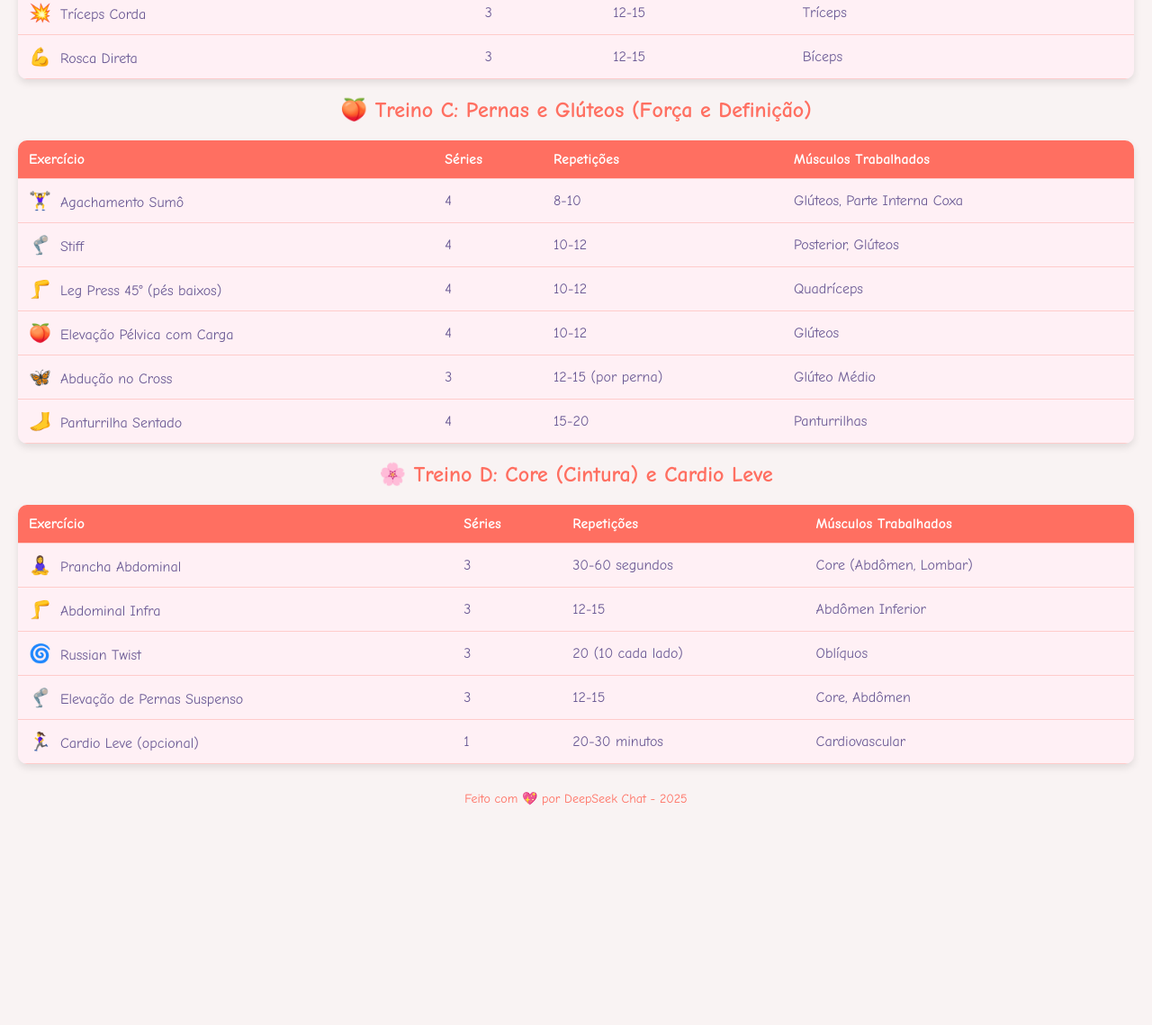
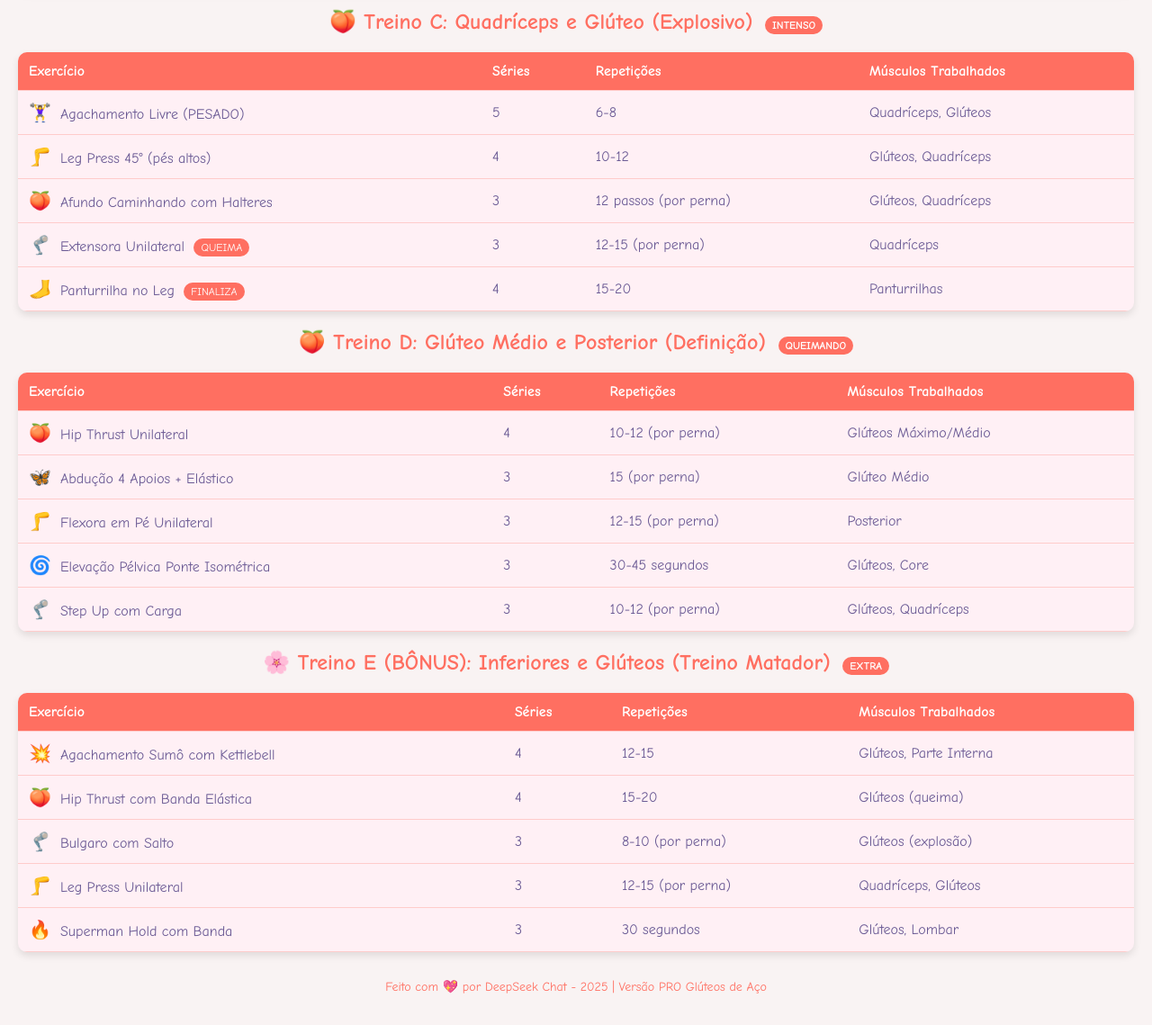
Before and after one commit to FelipeHerc/Treino-Miwa-, a plain HTML site: page index.html in a window 1280 px wide. Shown: the part 842-1981 px from the top of the page at 90% size. Before the commit the page ends 1772 px from the top, so only its background shows below. Drawn offline with Linux system fonts and the light colour scheme.

Commit message:
atualiza treino

```diff
--- a/index.html
+++ b/index.html
@@ -3,7 +3,7 @@
 <head>
     <meta charset="UTF-8">
     <meta name="viewport" content="width=device-width, initial-scale=1.0">
-    <title>Treino Kawaii - Shape Mewtwo</title>
+    <title>Treino Kawaii - Shape Mewtwo PRO</title>
     <style>
         body {
             font-family: 'Comic Sans MS', cursive, sans-serif;
@@ -47,14 +47,22 @@
             font-size: 14px;
             color: #ff6f61;
         }
+        .pro-tag {
+            background-color: #ff6f61;
+            color: white;
+            padding: 3px 8px;
+            border-radius: 12px;
+            font-size: 12px;
+            margin-left: 5px;
+        }
     </style>
 </head>
 <body>
 
-    <h1>🌸 Treino Kawaii - Shape Mewtwo 🌸</h1>
-    <p>Treino fofinho para pernas, glúteos e cintura fina! 💖</p>
+    <h1>🌸 Treino Kawaii PRO - Shape Mewtwo 🌸</h1>
+    <p>Treino fofinho mas PESADO para pernas e glúteos de deusa! 💖</p>
 
-    <h2>🍑 Treino A: Pernas e Glúteos (Volume)</h2>
+    <h2>🍑 Treino A: Glúteos e Posterior (Foco em Carga)</h2>
     <table>
         <thead>
             <tr>
@@ -66,40 +74,34 @@
         </thead>
         <tbody>
             <tr>
-                <td><span class="icon">🏋️‍♀️</span>Agachamento Livre</td>
+                <td><span class="icon">🏋️‍♀️</span>Hip Thrust com Barra <span class="pro-tag">PESADO</span></td>
+                <td>5</td>
+                <td>8-10</td>
+                <td>Glúteos Máximo</td>
+            </tr>
+            <tr>
+                <td><span class="icon">🦿</span>Stiff com Halteres <span class="pro-tag">CONTRÔLE</span></td>
                 <td>4</td>
                 <td>10-12</td>
-                <td>Quadríceps, Glúteos, Posterior</td>
+                <td>Posterior, Glúteos</td>
             </tr>
             <tr>
-                <td><span class="icon">🦵</span>Leg Press 45°</td>
-                <td>4</td>
-                <td>12-15</td>
-                <td>Quadríceps, Glúteos</td>
-            </tr>
-            <tr>
-                <td><span class="icon">🍑</span>Hip Thrust</td>
-                <td>4</td>
-                <td>12-15</td>
-                <td>Glúteos, Posterior</td>
-            </tr>
-            <tr>
-                <td><span class="icon">🦋</span>Cadeira Abdutora</td>
-                <td>3</td>
-                <td>15-20</td>
-                <td>Glúteo Médio</td>
-            </tr>
-            <tr>
-                <td><span class="icon">🦿</span>Búlgaro (Afundo)</td>
+                <td><span class="icon">🍑</span>Bulgaro com Step <span class="pro-tag">UNILATERAL</span></td>
                 <td>3</td>
                 <td>10-12 (por perna)</td>
                 <td>Glúteos, Quadríceps</td>
             </tr>
             <tr>
-                <td><span class="icon">🦵</span>Cadeira Flexora</td>
-                <td>3</td>
+                <td><span class="icon">🦵</span>Cadeira Flexora <span class="pro-tag">QUEIMA</span></td>
+                <td>4</td>
                 <td>12-15</td>
                 <td>Posterior de Coxa</td>
+            </tr>
+            <tr>
+                <td><span class="icon">🦶</span>Panturrilha em Pé <span class="pro-tag">FINALIZA</span></td>
+                <td>4</td>
+                <td>15-20</td>
+                <td>Panturrilhas</td>
             </tr>
         </tbody>
     </table>
@@ -145,16 +147,10 @@
                 <td>12-15</td>
                 <td>Tríceps</td>
             </tr>
-            <tr>
-                <td><span class="icon">💪</span>Rosca Direta</td>
-                <td>3</td>
-                <td>12-15</td>
-                <td>Bíceps</td>
-            </tr>
         </tbody>
     </table>
 
-    <h2>🍑 Treino C: Pernas e Glúteos (Força e Definição)</h2>
+    <h2>🍑 Treino C: Quadríceps e Glúteo (Explosivo) <span class="pro-tag">INTENSO</span></h2>
     <table>
         <thead>
             <tr>
@@ -166,37 +162,31 @@
         </thead>
         <tbody>
             <tr>
-                <td><span class="icon">🏋️‍♀️</span>Agachamento Sumô</td>
-                <td>4</td>
-                <td>8-10</td>
-                <td>Glúteos, Parte Interna Coxa</td>
+                <td><span class="icon">🏋️‍♀️</span>Agachamento Livre (PESADO)</td>
+                <td>5</td>
+                <td>6-8</td>
+                <td>Quadríceps, Glúteos</td>
             </tr>
             <tr>
-                <td><span class="icon">🦿</span>Stiff</td>
+                <td><span class="icon">🦵</span>Leg Press 45° (pés altos)</td>
                 <td>4</td>
                 <td>10-12</td>
-                <td>Posterior, Glúteos</td>
+                <td>Glúteos, Quadríceps</td>
             </tr>
             <tr>
-                <td><span class="icon">🦵</span>Leg Press 45° (pés baixos)</td>
-                <td>4</td>
-                <td>10-12</td>
+                <td><span class="icon">🍑</span>Afundo Caminhando com Halteres</td>
+                <td>3</td>
+                <td>12 passos (por perna)</td>
+                <td>Glúteos, Quadríceps</td>
+            </tr>
+            <tr>
+                <td><span class="icon">🦿</span>Extensora Unilateral <span class="pro-tag">QUEIMA</span></td>
+                <td>3</td>
+                <td>12-15 (por perna)</td>
                 <td>Quadríceps</td>
             </tr>
             <tr>
-                <td><span class="icon">🍑</span>Elevação Pélvica com Carga</td>
-                <td>4</td>
-                <td>10-12</td>
-                <td>Glúteos</td>
-            </tr>
-            <tr>
-                <td><span class="icon">🦋</span>Abdução no Cross</td>
-                <td>3</td>
-                <td>12-15 (por perna)</td>
-                <td>Glúteo Médio</td>
-            </tr>
-            <tr>
-                <td><span class="icon">🦶</span>Panturrilha Sentado</td>
+                <td><span class="icon">🦶</span>Panturrilha no Leg <span class="pro-tag">FINALIZA</span></td>
                 <td>4</td>
                 <td>15-20</td>
                 <td>Panturrilhas</td>
@@ -204,7 +194,7 @@
         </tbody>
     </table>
 
-    <h2>🌸 Treino D: Core (Cintura) e Cardio Leve</h2>
+    <h2>🍑 Treino D: Glúteo Médio e Posterior (Definição) <span class="pro-tag">QUEIMANDO</span></h2>
     <table>
         <thead>
             <tr>
@@ -216,40 +206,84 @@
         </thead>
         <tbody>
             <tr>
-                <td><span class="icon">🧘‍♀️</span>Prancha Abdominal</td>
-                <td>3</td>
-                <td>30-60 segundos</td>
-                <td>Core (Abdômen, Lombar)</td>
+                <td><span class="icon">🍑</span>Hip Thrust Unilateral</td>
+                <td>4</td>
+                <td>10-12 (por perna)</td>
+                <td>Glúteos Máximo/Médio</td>
             </tr>
             <tr>
-                <td><span class="icon">🦵</span>Abdominal Infra</td>
+                <td><span class="icon">🦋</span>Abdução 4 Apoios + Elástico</td>
                 <td>3</td>
-                <td>12-15</td>
-                <td>Abdômen Inferior</td>
+                <td>15 (por perna)</td>
+                <td>Glúteo Médio</td>
             </tr>
             <tr>
-                <td><span class="icon">🌀</span>Russian Twist</td>
+                <td><span class="icon">🦵</span>Flexora em Pé Unilateral</td>
                 <td>3</td>
-                <td>20 (10 cada lado)</td>
-                <td>Oblíquos</td>
+                <td>12-15 (por perna)</td>
+                <td>Posterior</td>
             </tr>
             <tr>
-                <td><span class="icon">🦿</span>Elevação de Pernas Suspenso</td>
+                <td><span class="icon">🌀</span>Elevação Pélvica Ponte Isométrica</td>
                 <td>3</td>
-                <td>12-15</td>
-                <td>Core, Abdômen</td>
+                <td>30-45 segundos</td>
+                <td>Glúteos, Core</td>
             </tr>
             <tr>
-                <td><span class="icon">🏃‍♀️</span>Cardio Leve (opcional)</td>
-                <td>1</td>
-                <td>20-30 minutos</td>
-                <td>Cardiovascular</td>
+                <td><span class="icon">🦿</span>Step Up com Carga</td>
+                <td>3</td>
+                <td>10-12 (por perna)</td>
+                <td>Glúteos, Quadríceps</td>
+            </tr>
+        </tbody>
+    </table>
+
+    <h2>🌸 Treino E (BÔNUS): Inferiores e Glúteos (Treino Matador) <span class="pro-tag">EXTRA</span></h2>
+    <table>
+        <thead>
+            <tr>
+                <th>Exercício</th>
+                <th>Séries</th>
+                <th>Repetições</th>
+                <th>Músculos Trabalhados</th>
+            </tr>
+        </thead>
+        <tbody>
+            <tr>
+                <td><span class="icon">💥</span>Agachamento Sumô com Kettlebell</td>
+                <td>4</td>
+                <td>12-15</td>
+                <td>Glúteos, Parte Interna</td>
+            </tr>
+            <tr>
+                <td><span class="icon">🍑</span>Hip Thrust com Banda Elástica</td>
+                <td>4</td>
+                <td>15-20</td>
+                <td>Glúteos (queima)</td>
+            </tr>
+            <tr>
+                <td><span class="icon">🦿</span>Bulgaro com Salto</td>
+                <td>3</td>
+                <td>8-10 (por perna)</td>
+                <td>Glúteos (explosão)</td>
+            </tr>
+            <tr>
+                <td><span class="icon">🦵</span>Leg Press Unilateral</td>
+                <td>3</td>
+                <td>12-15 (por perna)</td>
+                <td>Quadríceps, Glúteos</td>
+            </tr>
+            <tr>
+                <td><span class="icon">🔥</span>Superman Hold com Banda</td>
+                <td>3</td>
+                <td>30 segundos</td>
+                <td>Glúteos, Lombar</td>
             </tr>
         </tbody>
     </table>
 
     <div class="footer">
-        <p>Feito com 💖 por DeepSeek Chat - 2025</p>
+        <p>Feito com 💖 por DeepSeek Chat - 2025 | Versão PRO Glúteos de Aço</p>
     </div>
 
 </body>
```
